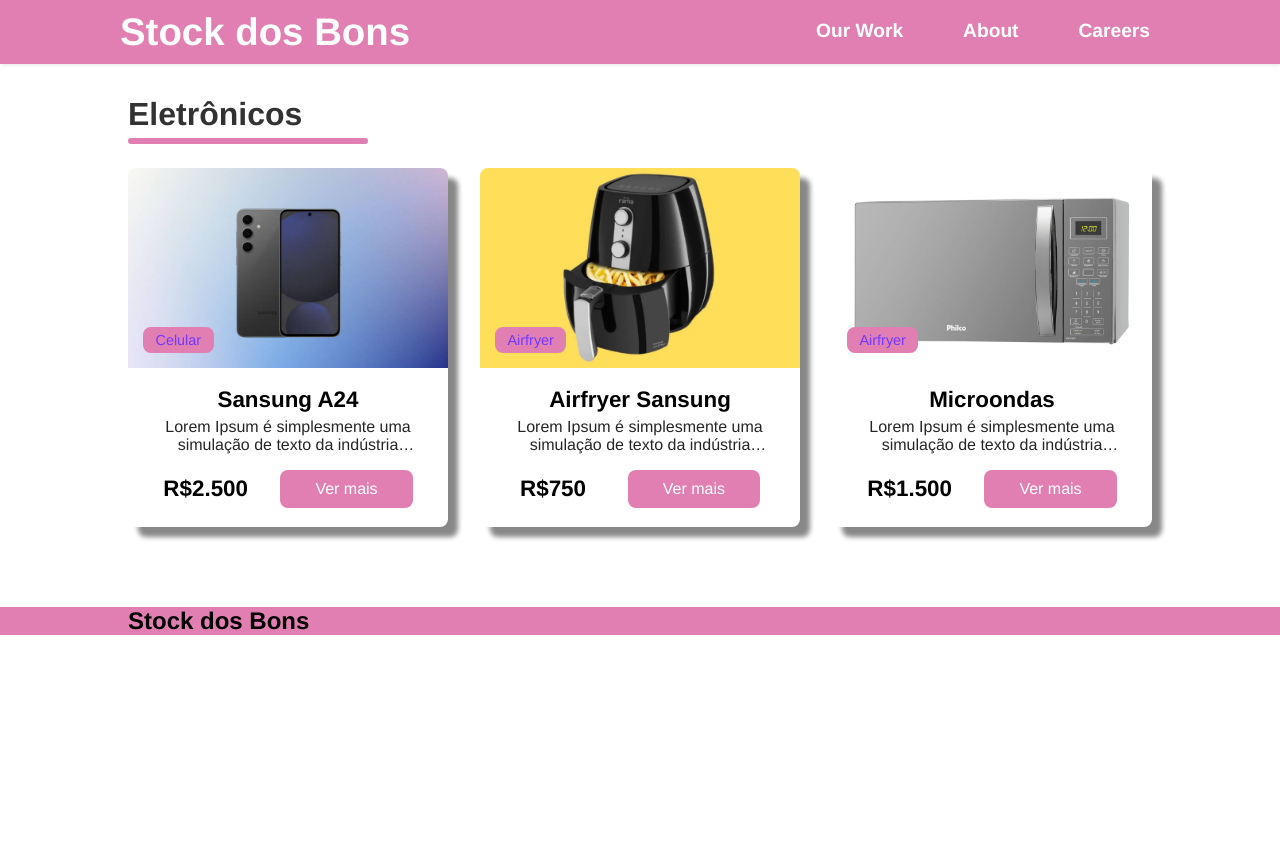
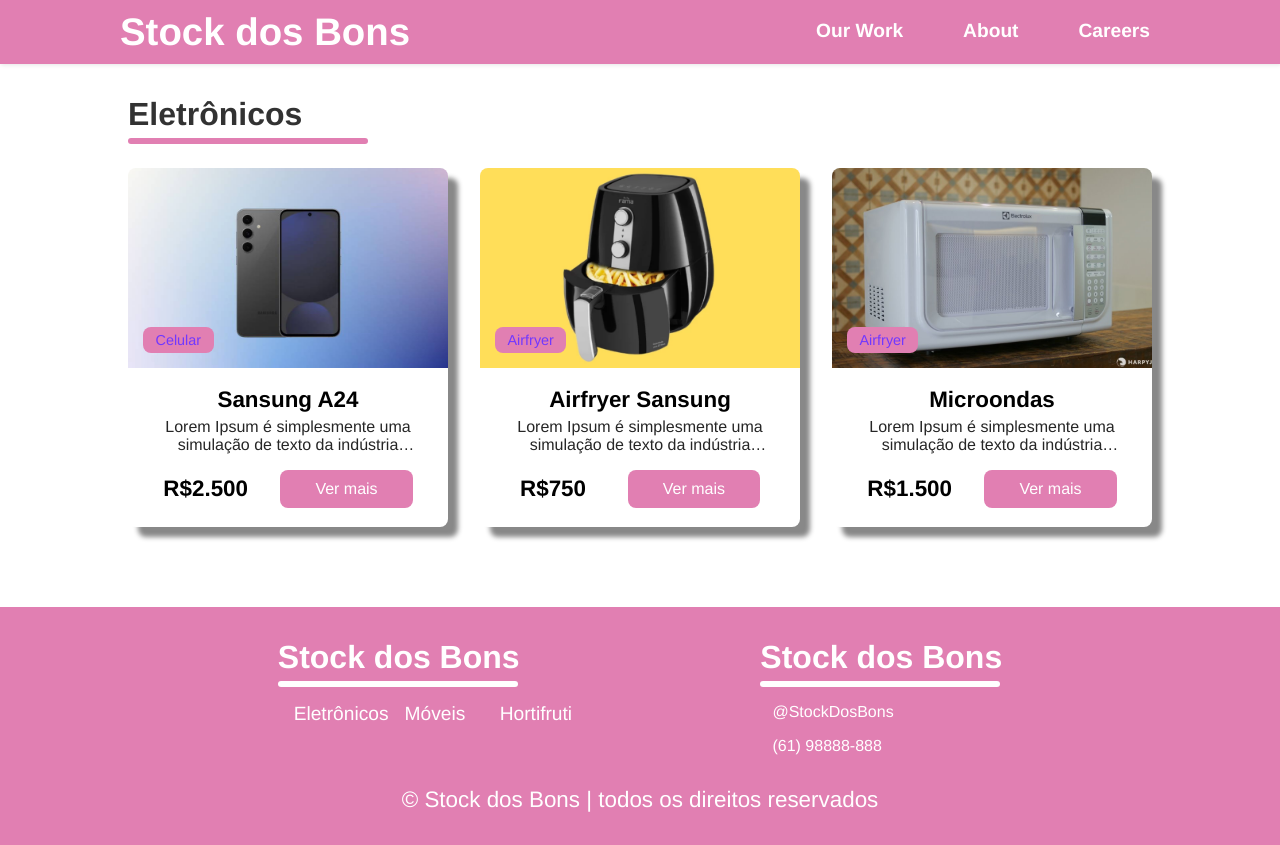
Before and after one commit to daniel-crs/StockDosBons, a plain HTML site: page src/pages/Electronics/index.html in a window 1280 px wide. Before the commit the page ends 800 px from the top, so only its background shows below. Drawn offline with Linux system fonts and the light colour scheme.

Commit message:
Finalizada o desenvolvimento da footer, esta 100% responsivo.

```diff
--- /dev/null
+++ b/src/CommonStyles/footer.css
@@ -0,0 +1,134 @@
+footer {
+    background-color: var(--pink-400);
+    padding: 2rem 0;
+  }
+  #content {
+    display: flex;
+    flex-direction: column;
+    justify-content: center;
+    align-items: center;
+    gap: 1rem;
+  }
+  .footerSitemap h2 {
+    font-size: 1.4rem;
+    color: #fff;
+    font-weight: 600;
+  }
+  .footerUnderBar {
+    width: 15rem;
+    height: 6px;
+    border-radius: 8px;
+    background-color: #fff;
+    margin-top: 5px;
+  }
+  .links {
+    display: grid;
+    grid-template-columns: repeat(2, 1fr);
+    width: 95%;
+    margin: 1rem auto;
+    gap: 1rem;
+  }
+  .links a {
+    color: #fff;
+    text-decoration: none;
+    font-size: 1rem;
+    font-weight: 500;
+  }
+  .links a:is(:hover, :focus) {
+    color: var(--purple-500);
+    scale: 1.1;
+    transition: all 0.3s ease-in-out;
+  }
+  .redesSociais {
+    display: flex;
+    flex-direction: column;
+    gap: 1rem;
+    width: 95%;
+    margin: 1rem auto;
+  }
+  .redesSociais a{
+    color: #fff;
+    text-decoration: none;
+    font-size: 1rem;
+    font-weight: 500;
+  }
+  .redesSociais a:is(:hover, :focus) {
+    color: var(--purple-500);
+    scale: 1.1;
+    transition: all 0.3s ease-in-out;
+  }
+  .footerCopyright {
+    color: #fff;
+    font-size: 1rem;
+    font-weight: 500;
+    text-align: center;
+    margin-top: 1rem;
+  }
+
+  @media (min-width: 23rem) {
+    .footerSitemap h2 {
+      font-size: 1.6rem;
+    }
+    .links a {
+      font-size: 1.1rem;
+    }
+    .links a:is(:hover, :focus) {
+      scale: 1.2;
+    }
+    .redesSociais {
+      font-size: 1.1rem;
+    }
+    .redesSociais a:is(:hover, :focus) {
+      scale: 1.2;
+    }
+    .footerCopyright {
+      font-size: 1.1rem;
+    }
+  }
+
+  @media (min-width: 48rem) {
+    #content {
+      display: flex;
+      flex-direction: row;
+      justify-content: space-between;
+      align-items: start;
+    }
+    .footerSitemap h2 {
+      font-size: 1.8rem;
+    }
+    .links {
+      display: grid;
+      grid-template-columns: repeat(3, 1fr);
+      width: 90%;
+    }
+    .links a {
+      font-size: 1.2rem;
+    }
+    .links a:is(:hover, :focus) {
+      scale: 1.3;
+    }
+    .redesSociais {
+      width: 90%;
+    }
+    .redesSociais {
+      font-size: 1.2rem;
+    }
+    .redesSociais a:is(:hover, :focus) {
+      scale: 1.3;
+    }
+    .footerCopyright {
+      font-size: 1.2rem;
+    }
+  }
+
+  @media (min-width: 64rem) {
+    .footerSitemap h2 {
+      font-size: 2rem;
+    }
+    #content {
+      justify-content: space-evenly;
+    }
+    .footerCopyright {
+      font-size: 1.4rem;
+    }
+  }
--- a/src/CommonStyles/standardTitle.css
+++ b/src/CommonStyles/standardTitle.css
@@ -23,7 +23,7 @@
     }
 }
 
-@media (min-width: 48em) {
+@media (min-width: 64em) {
     .title h2 {
         font-size: 2rem;
     }
--- a/src/pages/Electronics/index.html
+++ b/src/pages/Electronics/index.html
@@ -9,7 +9,7 @@
         <link rel="stylesheet" href="../../CommonStyles/navbar.css">
         <link rel="stylesheet" href="../../CommonStyles/standardTitle.css">
         <link rel="stylesheet" href="../../CommonStyles/standardCard.css">
-        <link rel="stylesheet" href="style.css">
+        <link rel="stylesheet" href="../../CommonStyles/footer.css">
     </head>
 
     <body>
@@ -80,7 +80,7 @@
 
           <div class="card" tabindex="9">
             <div class="imgElement">
-              <img src="../../assets/electronicsImgs/img-3.png" alt="imagem ilustratica">
+              <img src="../../assets/electronicsImgs/img-3.jpg" alt="imagem ilustratica">
 
               <p class="tag">Airfryer</p>
             </div>
@@ -103,10 +103,31 @@
       </div>
 
       <footer>
-        <div class="container">
+        <div id="content" class="container">
           <section class="footerSitemap">
             <h2>Stock dos Bons</h2>
+            <div class="footerUnderBar"></div>
+
+            <div class="links">
+              <a href="#" tabindex="11">Eletrônicos</a>
+              <a href="#" tabindex="12">Móveis</a>
+              <a href="#" tabindex="13">Hortifruti</a>
+            </div>
           </section>
+
+          <section class="footerSitemap">
+            <h2>Stock dos Bons</h2>
+            <div class="footerUnderBar"></div>
+
+            <div class="redesSociais">
+              <a href="https://www.instagram.com/" tabindex="14">@StockDosBons</a>
+              <a href="#" tabindex="15">(61) 98888-888</a>
+            </div>
+          </section>
+        </div>
+
+        <div class="footerCopyright">
+          <p>&copy;  Stock dos Bons | todos os direitos reservados</p>
         </div>
       </footer>
     </body>
--- a/src/pages/Electronics/style.css
+++ /dev/null
@@ -1,15 +0,0 @@
-footer {
-  background-color: var(--pink-400);
-}
-.sitemap h2 {
-  font-size: 1.6rem;
-  color: #323232;
-  font-weight: 600;
-}
-.underBar-footer {
-  width: 15rem;
-  height: 6px;
-  border-radius: 8px;
-  background-color: var(--pink-400);
-  margin-top: 5px;
-}
```
Also changed, not shown: src/assets/electronicsImgs/img-3.jpg (added), src/assets/electronicsImgs/img-3.png (deleted).
